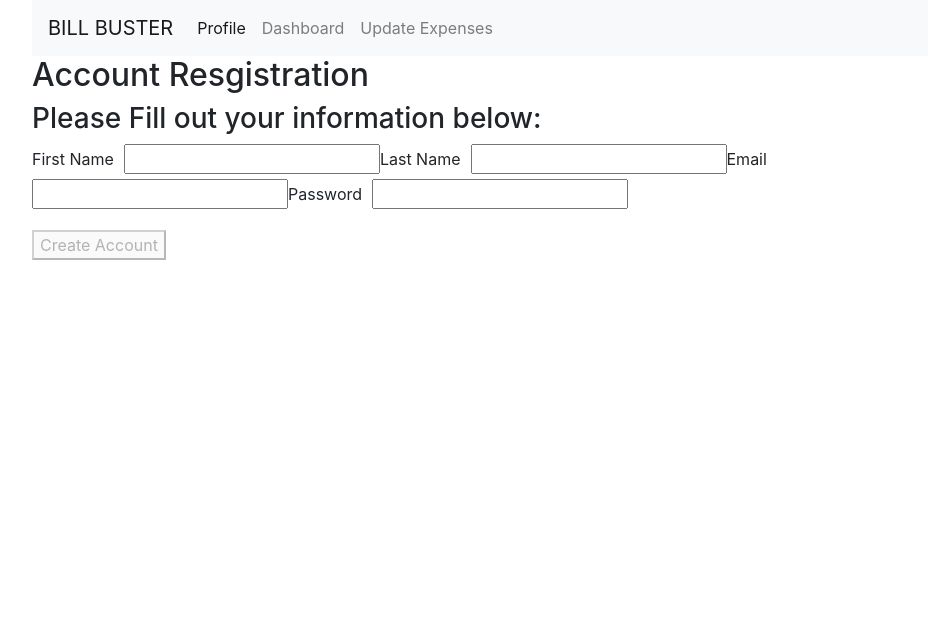
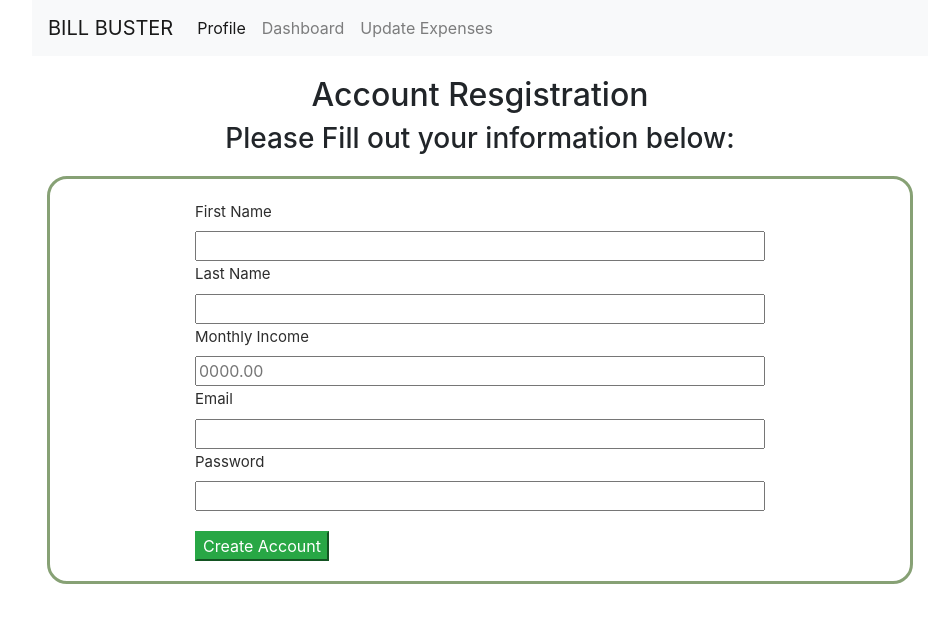
Before and after one commit to hkichen/BillsApp, a React (Create React App) app in the folder client/: page /signup in a window 1280 px wide. Shown: the top 622 px of the page, without its empty margins (160-1104 px from the left). Built offline with nearby package versions, Linux system fonts and the light colour scheme.

Commit message:
format signup page

```diff
--- /dev/null
+++ b/client/src/pages/Signup/Signup.css
@@ -0,0 +1,40 @@
+.container {
+    margin: 0 auto;
+}
+
+.title {
+    margin-top: 20px;
+    text-align: center;
+}
+
+.instructions {
+    text-align: center;
+    margin-bottom: 20px;
+}
+
+.signup {
+    margin: 0 auto;
+    border-color: #87a175;
+    border-radius: 20px;
+    border-style: solid;
+    padding: 20px 145px 20px 145px;
+}
+
+label, input {
+    display: inline-block;
+    vertical-align: baseline;
+    width: 100%;
+}
+button {
+    margin-top: 20px;
+}
+label {
+    color: #2D2D2D;
+    font-size: 15px;
+}
+
+form, input {
+    box-sizing: border-box;
+    -moz-box-sizing: border-box;
+    -webkit-box-sizing: border-box;
+}
--- a/client/src/pages/Signup/Signup.js
+++ b/client/src/pages/Signup/Signup.js
@@ -1,4 +1,6 @@
 import React, { Component } from 'react';
+import './Signup.css';
+
 
 class Signup extends Component {
   state = {
@@ -37,36 +39,32 @@ class Signup extends Component {
 
   render() {
     return (
-      <div>
-        <h2>Account Resgistration</h2>
       <div className="container">
-          <div className="row">
-            <div className="main">
-              <h3>Please Fill out your information below: </h3>
-              <form>
-                <div className="form-group">
-                <label htmlFor="firstName">First Name</label>
+        <h2 className="title">Account Resgistration</h2>
+        <h3 className="instructions">Please Fill out your information below: </h3>
+        <form className="signup">
+            <label>First Name</label>
             <input value={this.state.firstName} onChange={this.handleInputChange} name="firstName" type="text" />
-
-                <label htmlFor="lastName">Last Name</label>
-                  <input value={this.state.lastNamee} onChange={this.handleInputChange} name="lastName" type="lastName" />
-
-                <label htmlFor="email">Email</label>
+          <br/>
+            <label>Last Name</label>
+            <input value={this.state.lastName} onChange={this.handleInputChange} name="lastName" type="lastName" />
+          <br/>
+            <label>Monthly Income</label>
+            <input placeholder="0000.00"value={this.state.monthlyIncome} onChange={this.handleInputChange} name='monthlyIncome' type="text" />
+          <br/>
+            <label>Email</label>
             <input value={this.state.email} onChange={this.handleInputChange} name="email" type="email" />
-
-                <label htmlFor="password">Password</label>
+          <br/>
+            <label>Password</label>
             <input value={this.state.password} onChange={this.handleInputChange} name="password" type="password" />
-                </div>
-                <button
+          <br/>
+          <button className="btn-success flaot-right"
             disabled={!(this.state.firstName && this.state.lastName && this.state.email &&  this.state.password)}
             onClick={this.handleFormSubmit}>
             Create Account
           </button>
         </form>
       </div>
-          </div>
-        </div>
-      </div>
     )
   }
 }
```
Lines whose indentation alone changed are shown as unchanged.
